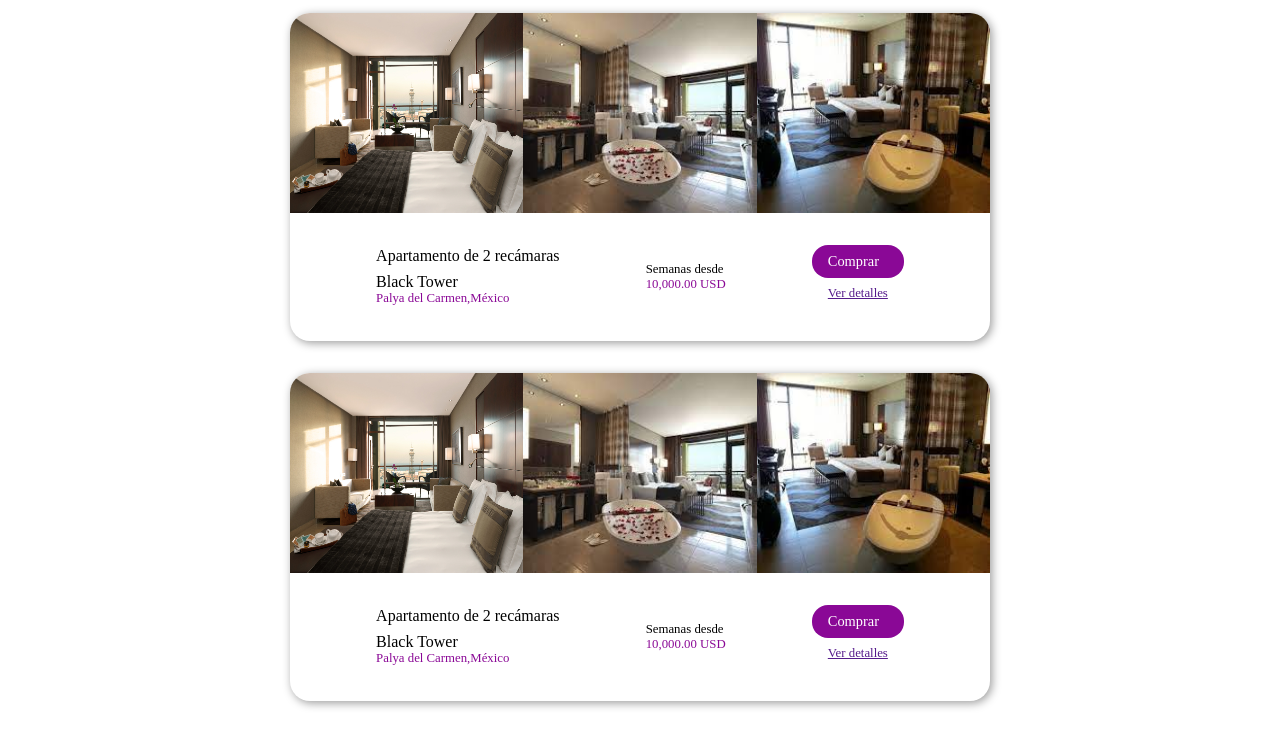
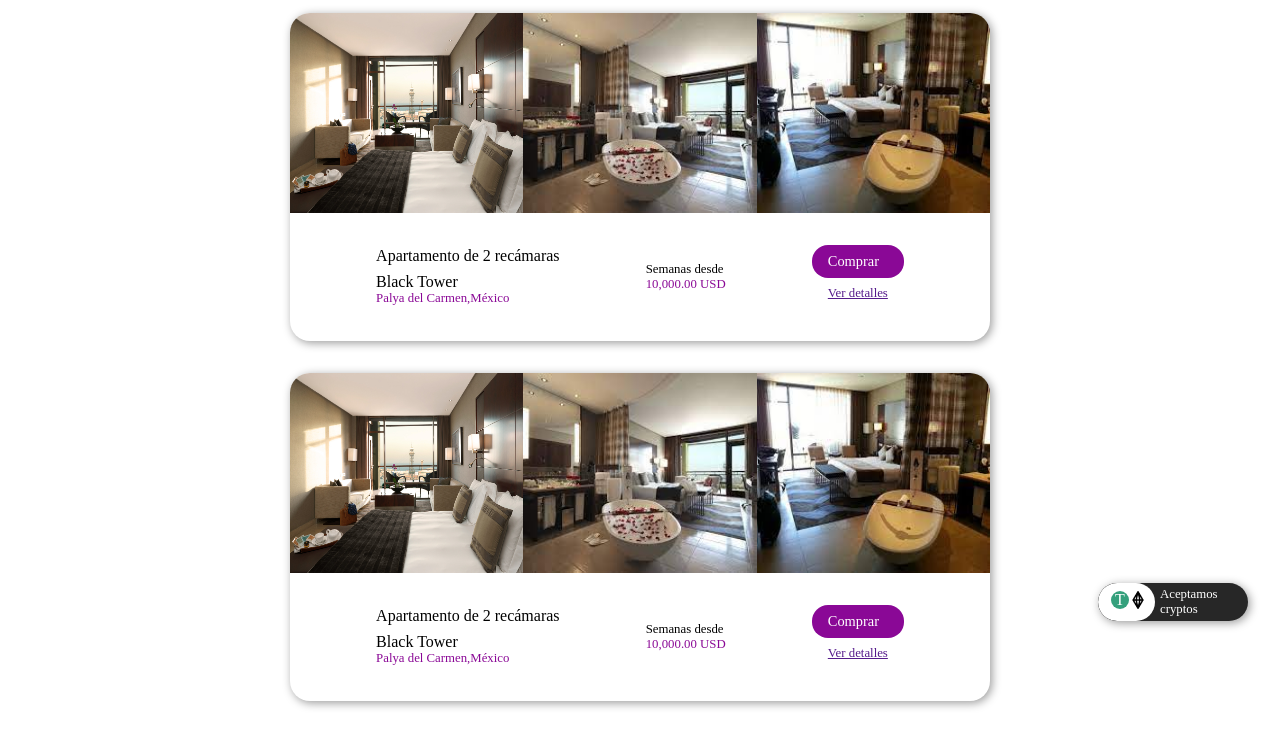
Before and after one commit to bran-avila/PracticaEntrevista, a plain HTML site: page segundaPagina.html in a window 1280 px wide. Shown: the part 131-864 px from the top of the page. Drawn offline with Linux system fonts and the light colour scheme; a web font is replaced by a local one.

Commit message:
agregando boton de cyrptos

```diff
--- a/css/estilos.css
+++ b/css/estilos.css
@@ -18,6 +18,8 @@ body{
     --morado: #8a0896;
     --negro:#000000;
     --turquesa-claro:#afe9e8;
+    --verde-fuerte:#34a07c;
+    --negro-claro: #272727;
 }
 
 /*estilos */
--- a/css/estilos2.css
+++ b/css/estilos2.css
@@ -10,7 +10,7 @@ body {
 }
 
 
-.contenedor-icono, .logo, .contenedor-ofertas__botones,.contenedor-catalogo{
+.contenedor-icono, .logo, .contenedor-ofertas__botones,.contenedor-catalogo,.contenedor-criptor{
     box-shadow: 2px 2px 10px rgba(0,0,0,0.4);
 }
 
@@ -105,3 +105,45 @@ body {
     padding: .5rem 1rem .5rem 1rem;
     font-size: .8rem;
 }
+
+.contenedor-criptor{
+    width: 150px;
+    display: flex;
+    align-items: center;
+    position:fixed;
+    bottom: 3rem;
+    right: 2rem;
+    /*padding: .5rem;*/
+    border-radius:3rem;
+    background-color: var(--negro-claro);
+    color: var(--blanco);
+    overflow: hidden;
+}
+
+.btn-blanco{
+ display: flex;
+ padding:.5rem;
+ background-color:var(--blanco);
+ border-radius: 2rem;
+ cursor: pointer;
+}
+
+.logoT{
+    border-radius:50%;
+    background-color:var(--verde-fuerte);
+    text-align: center;
+    margin-left: 5px;
+}
+
+.letra-T{
+    color: var(--blanco);
+}
+
+.icono-gema,.logoT{
+    width: 18px;
+    height: 18px;
+}
+.criptor-text{
+    font-size:.8rem;
+    margin-left: 5px;
+}
--- a/segundaPagina.html
+++ b/segundaPagina.html
@@ -120,6 +120,19 @@
             </article>
         </section>
 
+        <div class="contenedor-criptor">
+            <div class="btn-blanco">
+                <div class="logoT">
+                    <span class ="letra-T" >T</span>
+                </div>
+                <div class="iconoGema">
+                    <img src="/imagenes/diamante.png" alt="" class="icono-gema">
+                </div>
+
+            </div>
+            <p class="criptor-text">Aceptamos cryptos</p>
+        </div>
+
     </main>
 </body>
 </html>
```
Also changed, not shown: imagenes/diamante.png (added).
